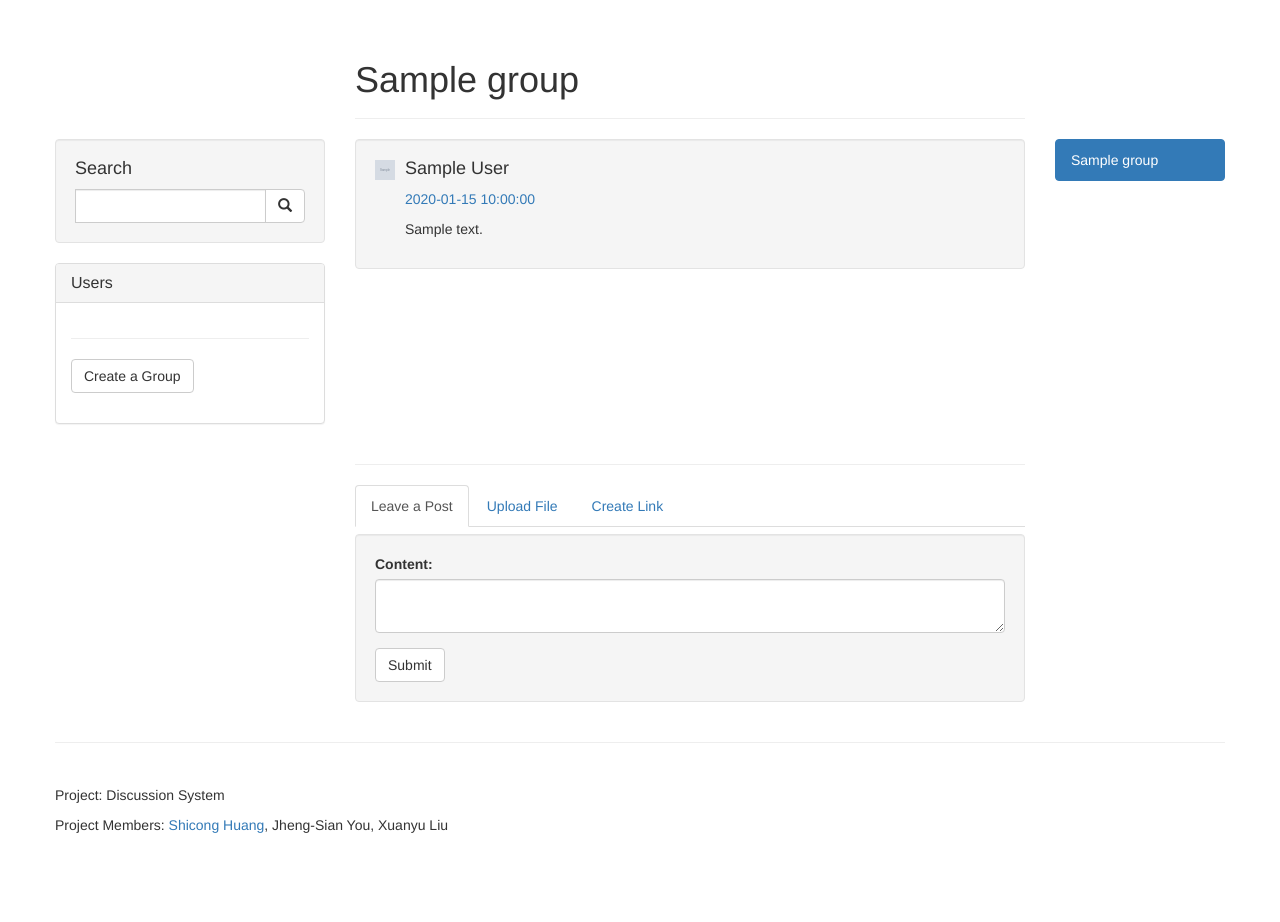
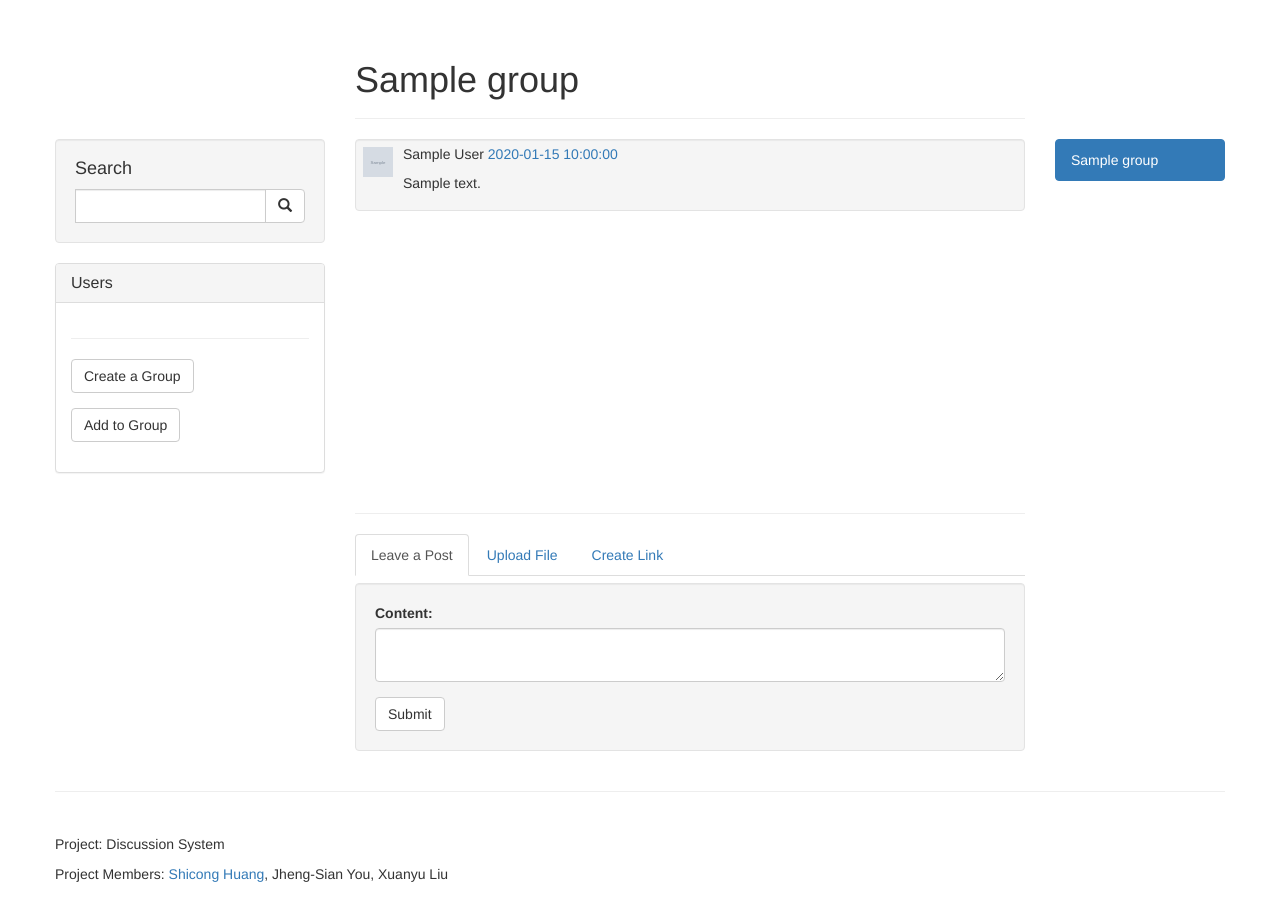
Before and after one commit to hstonec/discussion, a PHP site: page / in a window 1280 px wide. Shown: the part 150-1072 px from the top of the page. Before the commit the page ends 983 px from the top, so only its background shows below. Run offline with PHP 8.4, Linux system fonts and the light colour scheme; the visitor is signed in with stand-in values (Sample User, id 1); data comes from the database, SQL or seed files in the repository; tables that the repository leaves empty hold one stand-in row (values such as "Sample post"); grey boxes marked "Sample" are stand-in pictures.

Commit message:
implemented add to group

```diff
--- a/css/col3styles.css
+++ b/css/col3styles.css
@@ -92,3 +92,7 @@
 .navbar {
     border-radius: 0;
 }
+
+.comment-padding {
+    padding: .5em;
+}
--- a/index.php
+++ b/index.php
@@ -21,6 +21,7 @@
                        "link" => "index/link.html",
                        "image" => "index/image.html",
                        "invitation" => "index/invitation.html",
+                       "group_option" => "index/group_option.html",
                        "body" => "index/body.html",
                        "web_nav" => "web_nav.html",
                        "web_footer" => "web_footer.html"));
@@ -28,6 +29,19 @@
 
     $userDAO = new UserDAO();
     $user = $userDAO->getUserByID($userID);
+
+    //initial owner group
+    $groupDAO = new GroupDAO();
+    $groups = $groupDAO->getGroupsByOwner($user);
+    if ($groups === null) {
+        $tpl->assign("INDEX_GROUP_OPTION", "");
+    } else {
+        foreach ($groups as $ownerGroup) {
+            $tpl->assign("INDEX_GROUP_OPTIONID", $ownerGroup->getGroupID());
+            $tpl->assign("INDEX_GROUP_OPTIONNAME", $ownerGroup->getGroupName());
+            $tpl->parse("INDEX_GROUP_OPTION", ".group_option");
+        }
+    }
 
 
     //initial list item
--- a/templates/index/body.html
+++ b/templates/index/body.html
@@ -50,6 +50,12 @@
                         <div class="form-group">
                             <div class="col-sm-10">
                                 <button id = "createGroup" type="button" class="btn btn-default">Create a Group</button>
+                            </div>
+
+                        </div>
+                        <div class="form-group">
+                            <div class="col-sm-10">
+                                <button id = "addtoGroup" type="button" class="btn btn-default">Add to Group</button>
                             </div>
                         </div>
                     </form>
@@ -137,3 +143,41 @@
 
           </div>
         </div>
+
+
+<div id="addtogroupModal" class="modal fade" role="dialog">
+          <div class="modal-dialog">
+
+            <!-- Modal content-->
+            <div class="modal-content">
+
+              <div class="modal-header">
+                <button type="button" class="close" data-dismiss="modal">&times;</button>
+                <h4 class="modal-title">Add to Group</h4>
+              </div>
+
+              <div class="modal-body">
+                  <div id="addtogrouperror" class="alert alert-danger fade in hide">
+                    <a href="#" class="close" id="addtogroupalert">&times;</a>
+                    <strong>Error!</strong>
+                </div>
+
+                <form id="addtogroupform" class="form-horizontal" role="form">
+                  <div class="form-group">
+                    <label class="control-label col-sm-3" for="groupName">Group Name:</label>
+                    <select class="form-control">
+{INDEX_GROUP_OPTION}
+                    </select>
+                  </div>
+                  <div class="form-group">
+                    <div class="col-sm-offset-3 col-sm-10">
+                      <button type="submit" class="btn btn-default">Submit</button>
+                    </div>
+                  </div>
+                </form>
+              </div>
+
+            </div>
+
+          </div>
+        </div>
--- a/templates/index/comment.html
+++ b/templates/index/comment.html
@@ -1,11 +1,10 @@
-<div class="well">
+<div class="well margin-t-0 margin-b-h comment-padding">
     <div class="media">
         <div class="media-left">
-            <img src="{INDEX_GROUP_COMMENT_USERPHOTO}" style="width:20px;height:20px">
+            <img src="{INDEX_GROUP_COMMENT_USERPHOTO}" style="width:30px;height:30px">
         </div>
         <div class="media-body">
-            <h4 class="margin-t-0">{INDEX_GROUP_COMMENT_USERNAME}</h4>
-            <p><a href="#">{INDEX_GROUP_COMMENT_TIME}</a></p>
+            <h5 class="margin-t-0">{INDEX_GROUP_COMMENT_USERNAME} <a href="#">{INDEX_GROUP_COMMENT_TIME}</a></h5>
             <p>{INDEX_GROUP_COMMENT_CONTENT}</p>
         </div>
     </div>
--- /dev/null
+++ b/templates/index/group_option.html
@@ -0,0 +1 @@
+<option value="{INDEX_GROUP_OPTIONID}">{INDEX_GROUP_OPTIONNAME}</option>
--- a/templates/index/head_script.html
+++ b/templates/index/head_script.html
@@ -1,6 +1,10 @@
 <script>
 function createGroup(event) {
     $("#groupModal").modal("show");
+}
+
+function addtoGroup(event) {
+    $("#addtogroupModal").modal("show");
 }
 
 function openDepartment(event) {
@@ -55,6 +59,7 @@
 function closeAlert(event) {
     event.preventDefault();
     $("#newgrouperror").addClass("hide");
+    $("#addtogrouperror").addClass("hide");
 }
 
 function closeCommentAlert(event) {
@@ -79,6 +84,30 @@
                    $("#newgrouperror").html(errorOriginHtml + " " + data.message)
                               .removeClass("hide");
                    $("#newgroupalert").click(closeAlert);
+               }
+           },
+           "json"
+    );
+}
+
+
+function submitAddToGroup(event) {
+    event.preventDefault();
+    var groupid = $(this).find("select").val();
+
+    $.post("ajax_change_group_member.php",
+          { "groupid" : groupid,
+            "adduserid" : checkedUser},
+           function(data) {
+               if (data.hasOwnProperty("url")) {
+                   window.location.href = data.url;
+               }
+               if (data.success) {
+                   window.location.href = "index.php";
+               } else {
+                   $("#addtogrouperror").html(addtoErrOriginHtml + " " + data.message)
+                              .removeClass("hide");
+                   $("#addtogroupalert").click(closeAlert);
                }
            },
            "json"
@@ -187,19 +216,29 @@
 
 
     $("#createGroup").click(createGroup);
+    $("#addtoGroup").click(addtoGroup);
+
+
     $("#departuserform div a").click(openDepartment);
     $("#departuserform input[type=\"checkbox\"]").change(changeCheckbox);
     $("#newgroupalert").click(closeAlert);
+    $("#addtogroupalert").click(closeAlert);
     $("#newgroupform").submit(submitNewGroup);
+    $("#addtogroupform").submit(submitAddToGroup);
+
+
     $("#commenttab").children().click(switchTab);
     $("#commenttext").submit(submitTextPost);
     $("#commentlink").submit(submitLinkPost);
     $("#commentfile").submit(submitFilePost);
     $("#commentalert").click(closeCommentAlert);
 
+
+
     parentStack = [];
     checkedUser = [];
     errorOriginHtml = $("#newgrouperror").html();
+    addtoErrOriginHtml = $("#addtogrouperror").html();
     commentErrorHtml = $("#commenterror").html();
 });
 </script>
```
Also changed, not shown: ajax_change_group_member.php (added, +63 -0 lines).
